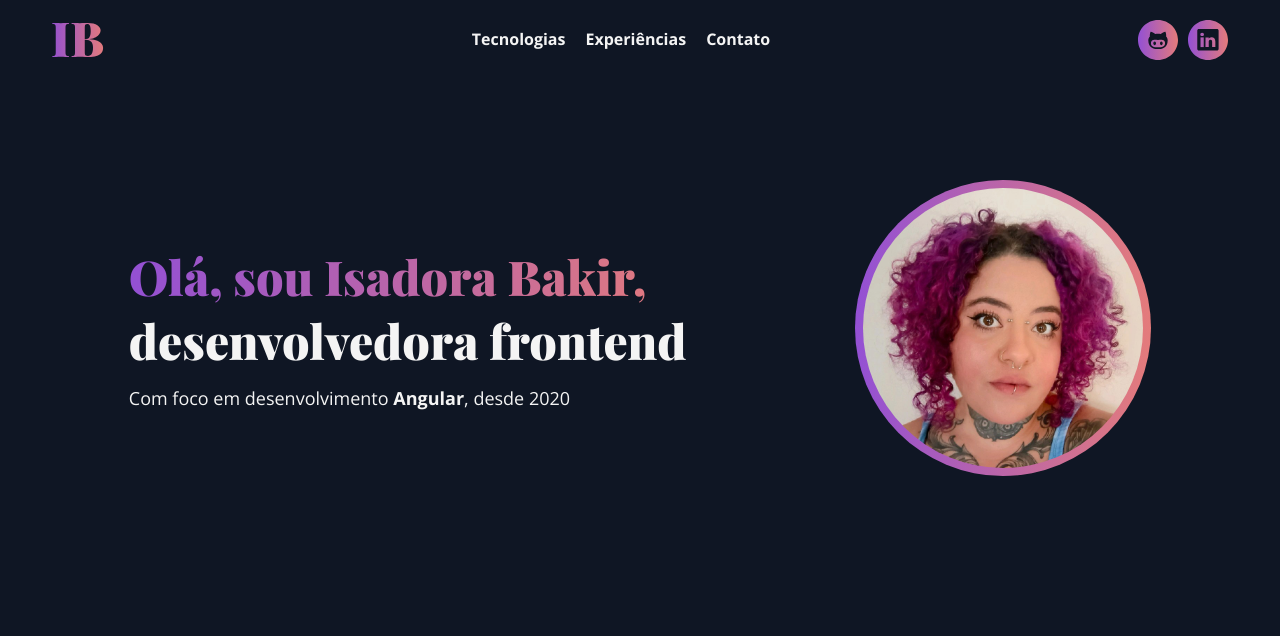
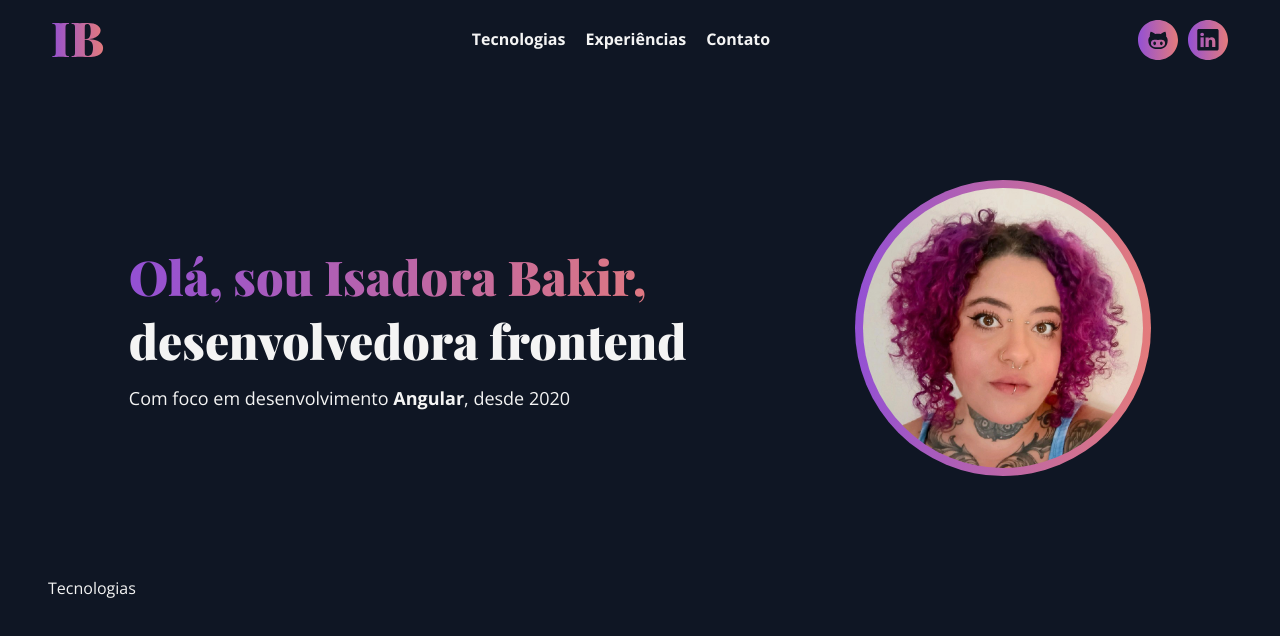
Before and after one commit to IsadoraBakir/isadora-page, an Angular app: page / in a window 1280 px wide. Shown: the top 636 px of the page. Built offline with nearby package versions, Linux system fonts and the light colour scheme; a web font is replaced by a local one.

Commit message:
feat: add shortcurt to deploy

```diff
--- a/package.json
+++ b/package.json
@@ -6,7 +6,8 @@
     "start": "ng serve",
     "build": "ng build",
     "watch": "ng build --watch --configuration development",
-    "test": "ng test"
+    "test": "ng test",
+    "deploy": "ng build --configuration=production --base-href / && npx angular-cli-ghpages --dir=dist/isadora-page/browser --branch=master"
   },
   "private": true,
   "dependencies": {
--- a/src/app/features/technologies/technologies.component.html
+++ b/src/app/features/technologies/technologies.component.html
@@ -1 +1 @@
-<div class="technologies container"></div>
+<div class="technologies container">Tecnologias</div>
```
